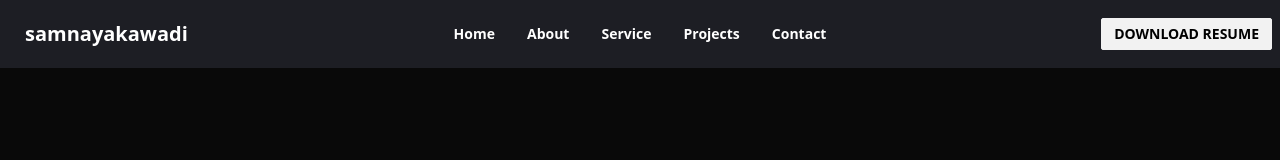
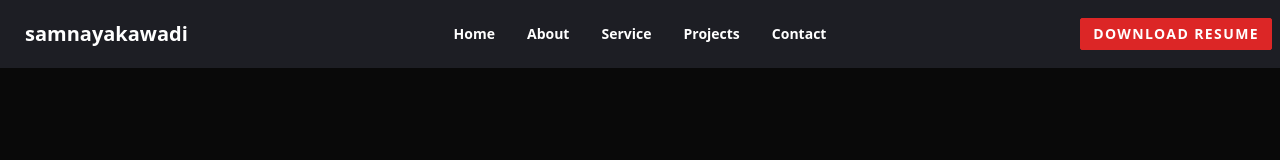
Before and after one commit to samnayakawadi/portfolio, a React (Vite) app: page / in a window 1280 px wide. Shown: the top 160 px of the page. Built offline with nearby package versions, Linux system fonts and the light colour scheme.

Commit message:
Updated daisyUI theme from lofi to corporate due to color correction + improvements in navbar

```diff
--- a/src/App.jsx
+++ b/src/App.jsx
@@ -8,7 +8,7 @@ import Services from "./components/services/Services"
 
 export default function App() {
   return (
-    <div data-theme="lofi">
+    <div data-theme="corporate">
       <Navbar />
       <Hero />
       <AboutMe />
--- a/src/components/navbar/Navbar.jsx
+++ b/src/components/navbar/Navbar.jsx
@@ -22,15 +22,15 @@ const Navbar = () => {
                             </li> */}
                         </ul>
                     </div>
-                    <a className="btn btn-ghost normal-case text-xl">samnayakawadi</a>
+                    <a href="#" className="btn btn-ghost normal-case text-xl hover:bg-navbg">samnayakawadi</a>
                 </div>
                 <div className="navbar-center hidden lg:flex">
                     <ul className="menu menu-horizontal px-1 font-semibold">
-                        <li><a className="hover:text-red-600">Home</a></li>
-                        <li><a className="hover:text-red-600">About</a></li>
-                        <li><a className="hover:text-red-600">Service</a></li>
-                        <li><a className="hover:text-red-600">Projects</a></li>
-                        <li><a className="hover:text-red-600">Contact</a></li>
+                        <li><a className="hover:text-red-600 hover:bg-navbg">Home</a></li>
+                        <li><a className="hover:text-red-600 hover:bg-navbg">About</a></li>
+                        <li><a className="hover:text-red-600 hover:bg-navbg">Service</a></li>
+                        <li><a className="hover:text-red-600 hover:bg-navbg">Projects</a></li>
+                        <li><a className="hover:text-red-600 hover:bg-navbg">Contact</a></li>
                         {/* <li tabIndex={0}>
                             <details>
                                 <summary>Parent</summary>
@@ -43,7 +43,7 @@ const Navbar = () => {
                     </ul>
                 </div>
                 <div className="navbar-end">
-                    <a href="http://gg.gg/samnayakawadi-resume" target="_blank" rel="noreferrer" className="btn btn-sm">Download Resume</a>
+                    <a href="http://gg.gg/samnayakawadi-resume" target="_blank" rel="noreferrer" className="btn btn-sm bg-red-600 border-red-600 text-white hover:bg-red-600 hover:border-red-600 hover:text-white tracking-widest">Download Resume</a>
                 </div>
             </div>
         </>
--- a/tailwind.config.js
+++ b/tailwind.config.js
@@ -7,6 +7,7 @@ export default {
   theme: {
     extend: {
       colors: {
+        redColor: "#f3123b",
         navbg: "#1D1E24",
         herobg: "#090909",
         footerbg: "#1D1E24",
@@ -24,6 +25,10 @@ export default {
   // eslint-disable-next-line no-undef
   plugins: [require("daisyui")],
   daisyui: {
-    themes: ["lofi", "business"],
+    themes: ["corporate", "lofi", "business"],
   },
 }
+
+// lofi or corporate is WHITE SQUARED THEME [lofi has little different colors but corporate has correct colors]
+// light is WHILE DEFAULT BASIC THEME
+// business is BLACK SQUARED THEME
```
